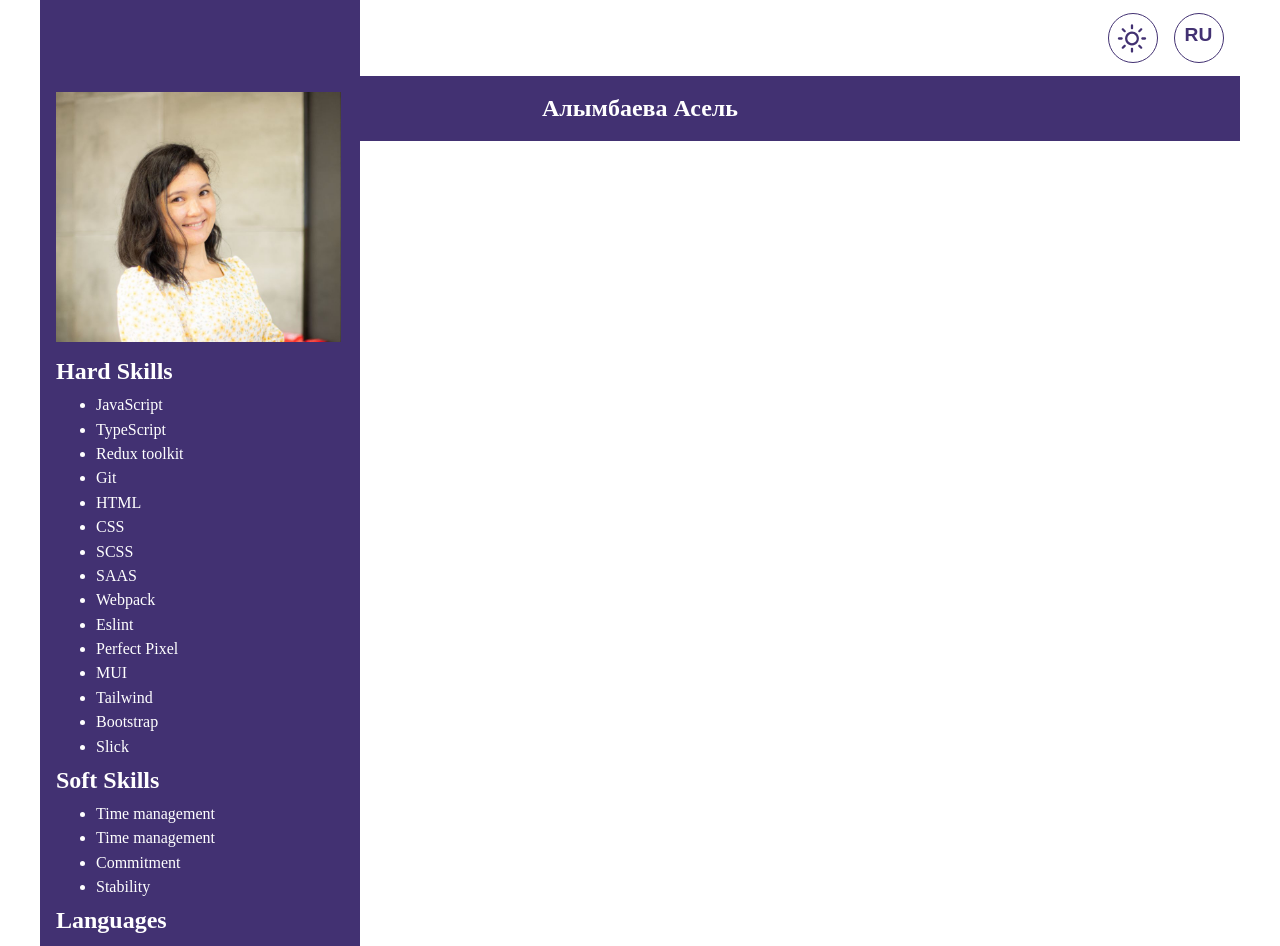
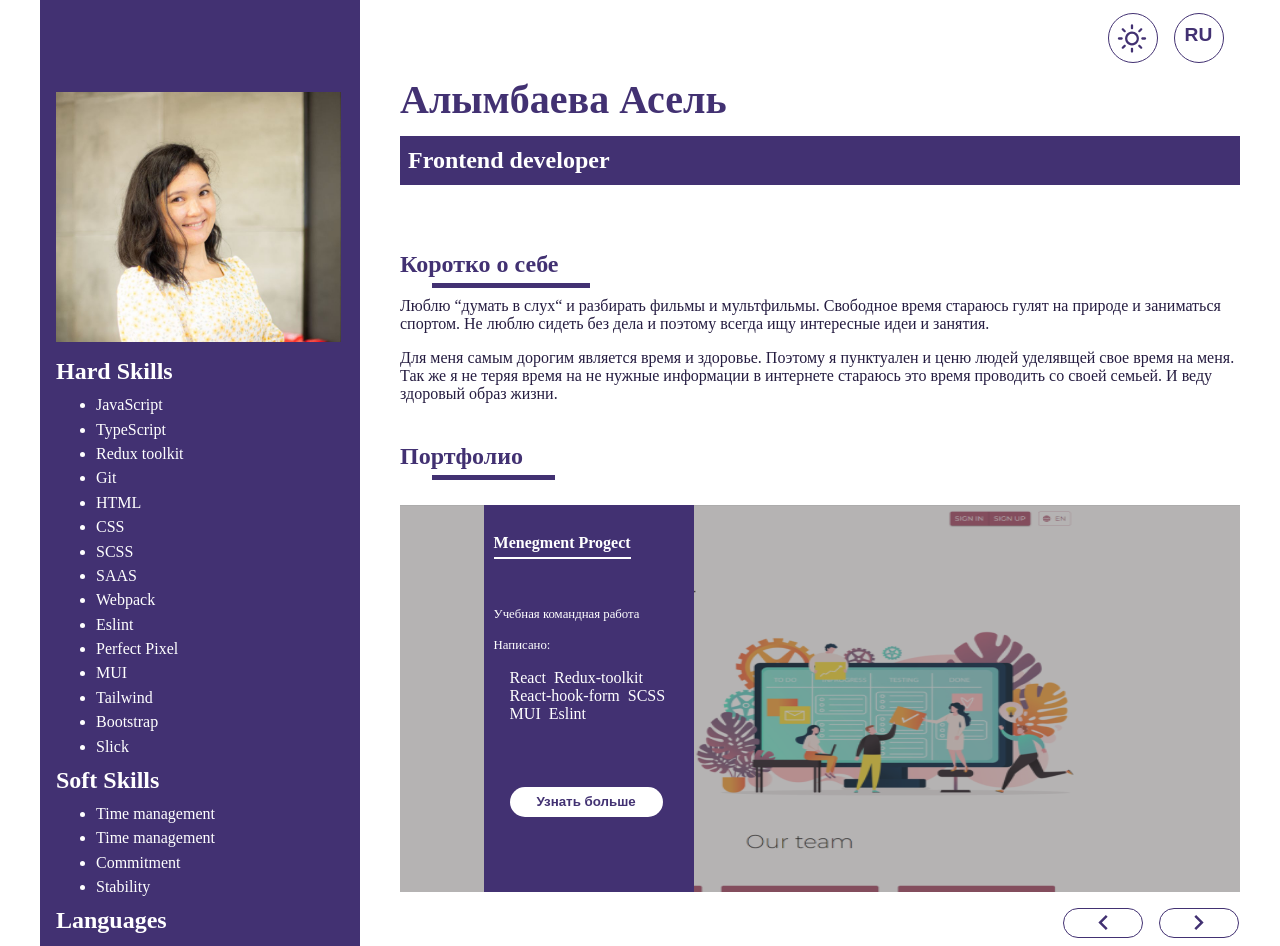
Before and after one commit to alimbaeva/cv, a React (Create React App) app: page / in a window 1280 px wide. Shown: the top 946 px of the page. Built offline with nearby package versions, Linux system fonts and the light colour scheme.

Commit message:
feat: add style about and portfolio

```diff
--- a/src/components/main/Main.tsx
+++ b/src/components/main/Main.tsx
@@ -1,22 +1,23 @@
 import { FC } from 'react';
 import { PortfolioSlide } from '../portfolioSlide/PortfolioSlide';
 import { Tasks } from '../tasks/Tasks';
+import './main.scss';
 
 export const Main: FC = () => {
   return (
     <div className="main">
       <div className="main_head">
         <h1>Алымбаева Асель</h1>
-        <div>
+        <div className="title-prof">
           <p>Frontend developer</p>
         </div>
         <div className="main_about">
           <h5>Коротко о себе</h5>
-          <div className="main_about-text">
+          <div className="main_about-text block-text">
             <p>
               Люблю &ldquo;думать в слух&ldquo; и разбирать фильмы и мультфильмы. Свободное время
               стараюсь гулят на природе и заниматься спортом. Не люблю сидеть без дела и поэтому
-              интересные идеи и занятия.
+              всегда ищу интересные идеи и занятия.
             </p>
             <p>
               Для меня самым дорогим является время и здоровье. Поэтому я пунктуален и ценю людей
--- /dev/null
+++ b/src/components/main/main.scss
@@ -0,0 +1,70 @@
+@import '../../main_style.scss';
+
+.main {
+    margin-left: 30%;
+
+    &_head {
+        h1 {
+            color: $primary-color;
+            font-weight: 900;
+            font-size: 2.5rem;
+            margin-bottom: .8rem;
+            -webkit-background-clip: text;
+            -webkit-text-fill-color: transparent;
+            background-image: linear-gradient(
+                  0deg,
+                  #FFDEAD,
+                  #FFDEAD 50%,
+                  $primary-color 50%);
+                  background-size: 100% 200%;
+                  background-position: 0% 0%;
+        }
+        h1:hover {
+            transition: all 0.9s cubic-bezier(0.000, 0.000, 0.230, 1);
+            background-position: 100% 100%;
+        }
+
+        .title-prof {
+            margin-bottom: 2.6rem;
+            background-color: $primary-color;
+            padding: .7rem .5rem;
+            p {
+                font-weight: 900;
+                font-size: 24px;
+                color: $background;
+            }
+        }
+
+
+        .main_about {
+
+            h5 {
+                display: inline-block;
+                margin: 1.5rem 0 1.2rem;
+                font-weight: 700;
+                font-size: 1.5rem;
+                color:  $primary-color;
+                position: relative;
+            }
+
+            h5::after {
+                content: "";
+                width: 100%;
+                height: 5px;
+                background-color: $primary-color;
+                position: absolute;
+                bottom: -10px;
+                left: 2rem;
+            }
+
+            p {
+                margin-bottom: 1rem;
+                font-size: 1rem;
+                color: #251C40;
+            }
+
+
+        }
+    }
+
+}
--- a/src/components/portfolioSlide/PortfolioSlide.tsx
+++ b/src/components/portfolioSlide/PortfolioSlide.tsx
@@ -1,14 +1,17 @@
 import { FC } from 'react';
+import taskMeneger1 from '../../assets/taskMeneger-1.png';
+import './portfolioSlide.scss';
 
 export const PortfolioSlide: FC = () => {
   return (
     <div className="portfolio-slides">
       <div className="portfolio-slide_item">
         <div className="portfolio-slide_img">
-          <img src="" alt="" />
+          <img src={taskMeneger1} alt="" />
         </div>
         <div className="portfolio-slide_texts">
-          <h5>Menegment Progect</h5>
+          <h6>Menegment Progect</h6>
+          <p>Учебная командная работа</p>
           <div className="portfolio-slide_info">
             <p>Написано:</p>
             <ul>
@@ -20,8 +23,8 @@ export const PortfolioSlide: FC = () => {
               <li>Eslint</li>
             </ul>
           </div>
+          <button>Узнать больше</button>
         </div>
-        <button>Узнать больше</button>
       </div>
       <div className="portfolio-slides_btns">
         <button>
--- /dev/null
+++ b/src/components/portfolioSlide/portfolioSlide.scss
@@ -0,0 +1,138 @@
+@import '../../main_style.scss';
+
+.portfolio-slides {
+    margin-top: 1rem;
+
+    .portfolio-slide_item {
+        overflow: hidden;
+        position: relative;
+    }
+
+    .portfolio-slide_img {
+        width: 100%;
+        height: 387px;
+        position: relative;
+
+        img {
+            width: 100%;
+            height: 387px;
+        }
+    }
+
+    .portfolio-slide_img::before {
+        content: "";
+        width: 100%;
+        height: 100%;
+        background-color: #464242;
+        position: absolute;
+        opacity: .4;
+    }
+
+    .portfolio-slide_texts {
+        width: 25%;
+        height: 100%;
+        padding: .6rem;
+        color: $background;
+        background-color: $primary-color;
+        position: absolute;
+        top: 0;
+        left: 10%;
+
+        h6 {
+            padding-bottom: 5px;
+            display: inline-block;
+            margin: 1.2rem 0 3rem;
+            font-size: 1rem;
+            border-bottom: 2px solid $background;
+        }
+
+        h6~p {
+            color: $background;
+            font-size: .8rem;
+        }
+
+        .portfolio-slide_info {
+            p {
+                color: $background;
+                font-size: .8rem;
+            }
+            ul {
+                padding-left: 1rem;
+            }
+            li {
+                margin-right: 8px;
+                display: inline-block;
+                list-style: none;
+            }
+        }
+        button {
+            width: 153px;
+            height: 30px;
+            margin: 4rem 0 0 1rem;
+            border: none;
+            border-radius: 20px;
+            background-color: $background;
+            font-weight: 700;
+            color: $primary-color;
+            cursor: pointer;
+        }
+        button:hover {
+            box-shadow: inset 0px 0px 10px 3px $primary-color;
+        }
+    }
+
+    .portfolio-slide_item:hover .portfolio-slide_texts>button {
+        height: 38px;
+        transition: .5s;
+    }
+
+    .portfolio-slides_btns {
+        margin-top: 1rem;
+        margin-left: 77%;
+        button {
+            width: 80px;
+            height: 30px;
+            margin-left: 1rem;
+            background-color: $background;
+            border: 1px solid $primary-color;
+            border-radius: 20px;
+            position: relative;
+            cursor: pointer;
+
+            svg {
+                width: 15px;
+                height: 15px;
+                fill: $primary-color;
+                position: absolute;
+                z-index: 1;
+                top: 20%;
+                left: 50%;
+                transform: translateX(-50%);
+            }
+        }
+
+        button::before {
+            content: "";
+            width: 0%;
+            height: 0%;
+            background-color: $primary-color;
+            border-radius: 20px;
+            transition: .5s;
+            position: absolute;
+            z-index: 1;
+            top: 50%;
+            left: 50%;
+        }
+
+        button:hover:before {
+            width: 100%;
+            height: 100%;
+            top: 0;
+            left: 0;
+        }
+
+        button:hover svg {
+            fill: $background;
+        }
+    }
+}
--- a/src/rezume/Rezume.tsx
+++ b/src/rezume/Rezume.tsx
@@ -9,8 +9,8 @@ export const Rezume: FC = () => {
     <div className="container">
       <Header />
       <Skills />
-      {/* <Main /> */}
-      <Footer />
+      <Main />
+      {/* <Footer /> */}
     </div>
   );
 };
```
Also changed, not shown: src/assets/taskMeneger-1.png (added).
